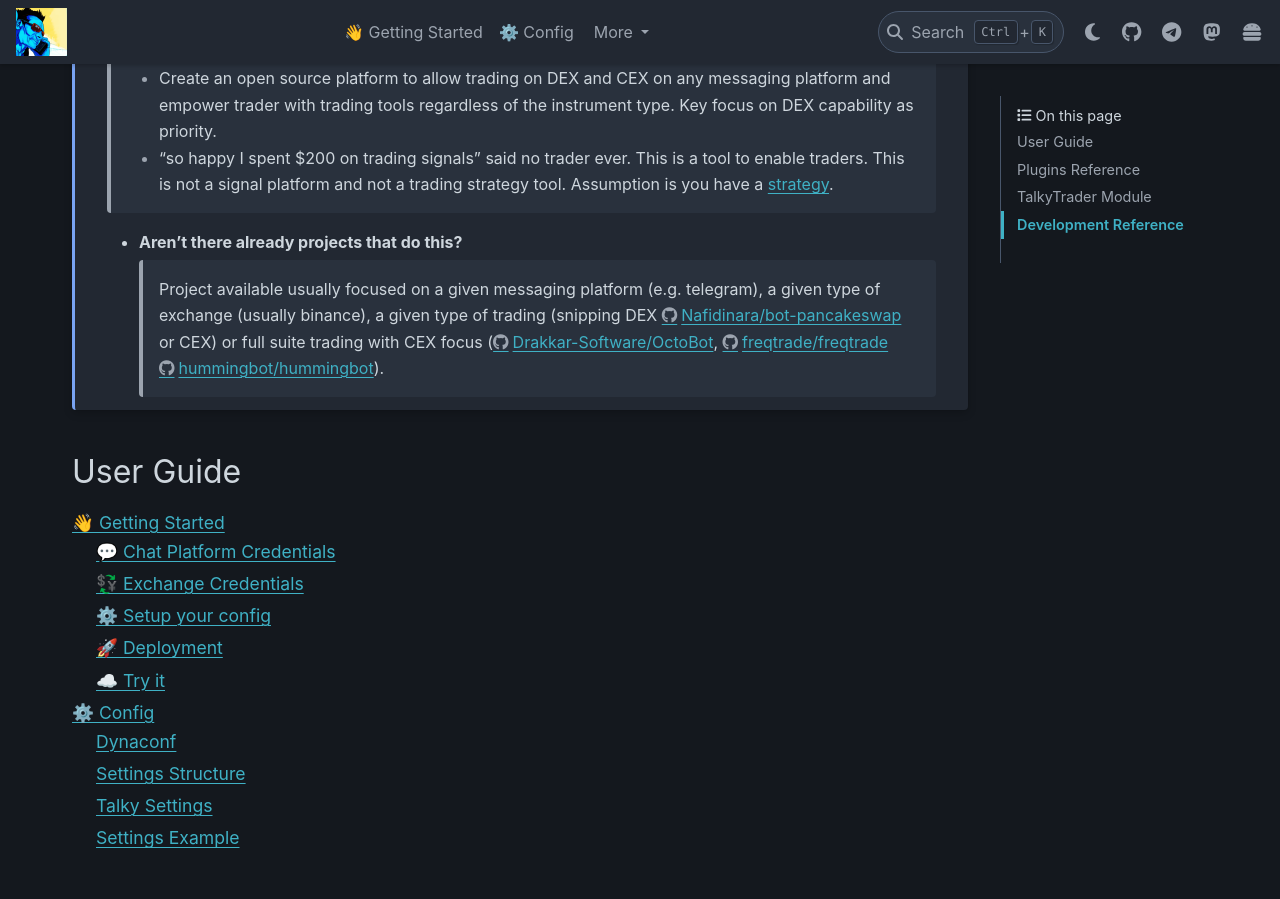
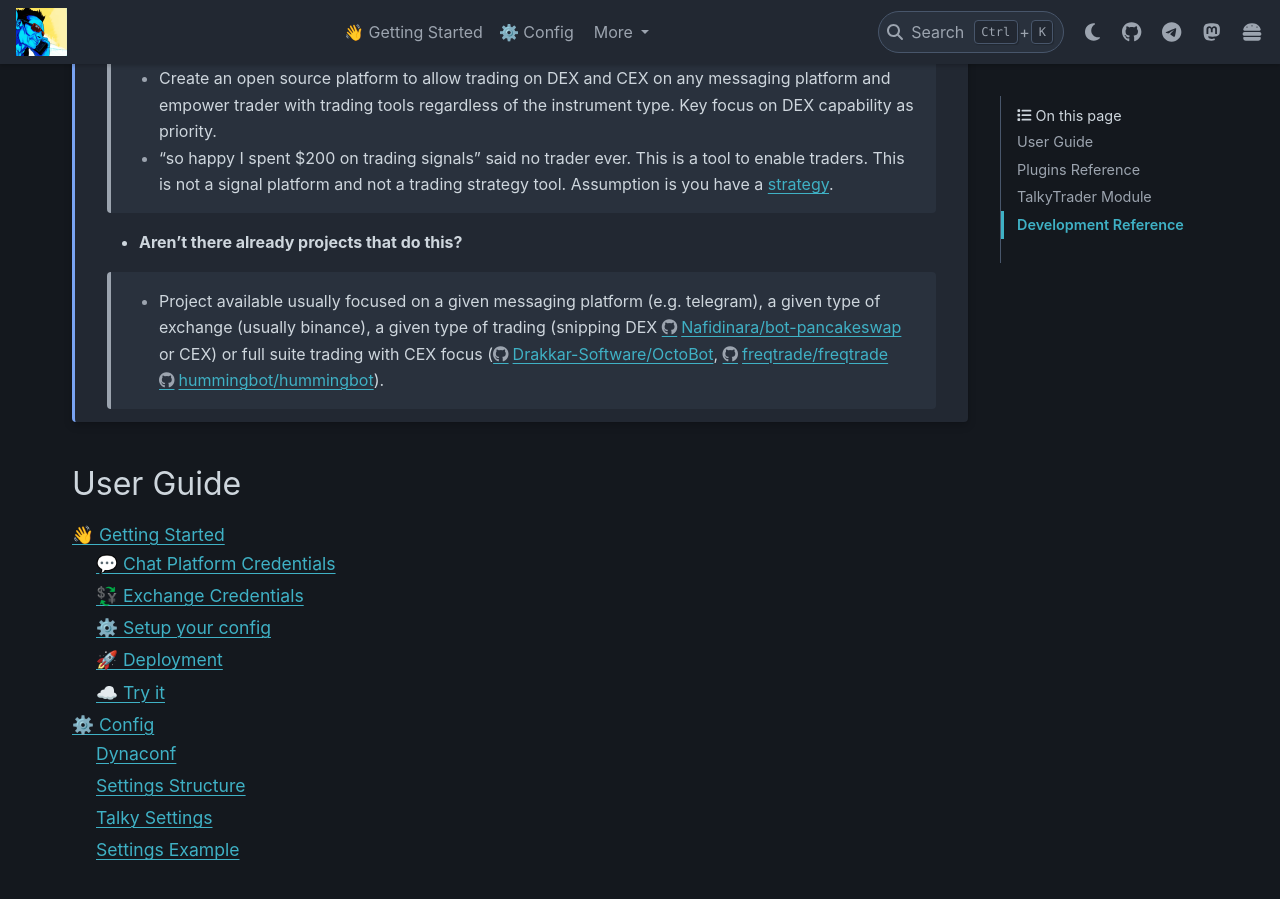
Before and after one commit to mraniki/tt, a Sphinx documentation site: the page built from docs/index.rst, in a window 1280 px wide and 900 px high, scrolled down 604 px. Built offline with Sphinx 7.4.7 and the PyData theme 0.15.4, drawn with Linux system fonts in a browser that asks for light colours; pages that are not in the unit, such as notebooks, are missing from menus.

Commit message:
📝  improve docs

```diff
--- a/docs/_templates/navbar.html
+++ /dev/null
@@ -1,62 +0,0 @@
-<div id="navbar" class="{{ theme_navbar_class }} navbar-default {% if theme_navbar_fixed_top|tobool -%} navbar-fixed-top{%- endif -%}">
-  <div class="container">
-    <div class="navbar-header">
-      <!-- .btn-navbar is used as the toggle for collapsed navbar content -->
-      <button type="button" class="navbar-toggle" data-toggle="collapse" data-target=".nav-collapse">
-        <span class="icon-bar"></span>
-        <span class="icon-bar"></span>
-        <span class="icon-bar"></span>
-      </button>
-      <a class="navbar-brand" href="{{ pathto(master_doc) }}" style="padding: 12px;">
-        {%- block sidebarlogo %}
-          {%- if logo %}
-            <span>
-              <img src="{{ pathto('_static/' + logo, 1) }}" class="logo">
-              <!-- <img src="{{ pathto('_static/alt-' + logo, 1) }}" class="logo-hover"> -->
-            </span>
-          {%- endif %}
-        {%- endblock %}
-      </a>
-    </div>
-
-    <div class="collapse navbar-collapse nav-collapse">
-      <ul class="nav navbar-nav">
-        <li class="dropdown">
-          <a role="button" class="nav-link" href="https://talkytrader.github.io/wiki/" class="caret">TalkyTrader</a>
-        </li>
-        <li class="dropdown">
-          <a role="button" href="https://talky.rtfd.io/" id="menu1" data-toggle="dropdown" >🗿 Talky</a>
-          <ul class="dropdown-menu multi-level" role="menu" aria-labelledby="menu1">
-            <a class="dropdown-item" href="https://talky.rtfd.io/01_start">🪙 Get started</a>
-            <li class="divider"></li>
-            <a class="dropdown-item" href="https://talky.rtfd.io/02_config">⚙️ Config</a>
-          </ul>
-        </li>
-        <li class="dropdown">
-          <a role="button" href="#" id="menu2" data-toggle="dropdown" >🔌 Plugins</a>
-          <ul class="dropdown-menu multi-level" role="menu" aria-labelledby="menu2">
-            <a class="dropdown-item" href="https://iamlistening.rtfd.io/">👂 IamListening</a>
-            <li class="divider"></li>
-            <a class="dropdown-item" href="https://findmyorder.rtfd.io/">🔎 FindMyOrder</a>
-            <li class="divider"></li>
-            <a class="dropdown-item" href="https://dxsp.rtfd.io/">⛓️ DXSP</a>
-            <li class="divider"></li>
-            <a class="dropdown-item" href="https://talky.rtfd.io">💱 CEX</a>
-            <li class="divider"></li>
-            <a class="dropdown-item" href="https://talky.rtfd.io">💁 Helper</a>
-            <li class="divider"></li>
-            <a class="dropdown-item" href="https://talkytrend.rtfd.io/">📰 Talkytrend</a>
-          </ul>
-        </li>
-        <li class="dropdown">
-          <a role="button" href="#" id="menu3" data-toggle="dropdown">➕ More</a>
-          <ul class="dropdown-menu multi-level" role="menu" aria-labelledby="menu3">
-            <a class="dropdown-item" href="https://github.com/mraniki/tt">🆕 What's new?</a>
-            <li class="divider"></li>
-            <a class="dropdown-item" href="https://talky.rtfd.io">💬 Connect</a>
-          </ul>
-        </li>
-      </ul>
-    </div>
-  </div>
-</div>
--- a/docs/index.rst
+++ b/docs/index.rst
@@ -45,7 +45,7 @@ TalkyTrader
 
    * **Aren't there already projects that do this?**
 
-      Project available usually focused on a given messaging platform (e.g. telegram), a given type of exchange (usually binance), a given type of trading (snipping DEX https://github.com/Nafidinara/bot-pancakeswap or CEX) or full suite trading with CEX focus (https://github.com/Drakkar-Software/OctoBot, https://github.com/freqtrade/freqtrade https://github.com/hummingbot/hummingbot).
+    * Project available usually focused on a given messaging platform (e.g. telegram), a given type of exchange (usually binance), a given type of trading (snipping DEX https://github.com/Nafidinara/bot-pancakeswap or CEX) or full suite trading with CEX focus (https://github.com/Drakkar-Software/OctoBot, https://github.com/freqtrade/freqtrade https://github.com/hummingbot/hummingbot).
 
 
 User Guide
```
Also changed, not shown: docs/01_start.rst (+48 -2 lines).
